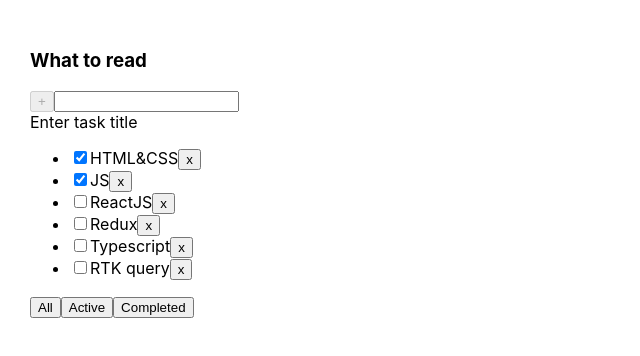
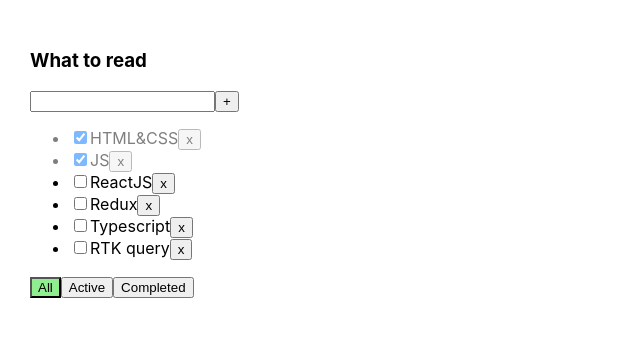
Before and after one commit to Katrin3536/todolists, a React (Vite) app: page / in a window 1280 px wide. Shown: the top 356 px of the page, without its empty margins (0-640 px from the left). Built offline with nearby package versions, Linux system fonts and the light colour scheme.

Commit message:
add object Error in components

```diff
--- a/src/App.css
+++ b/src/App.css
@@ -6,3 +6,19 @@
 .app > div {
   margin-right: 50px;
 }
+
+.error {
+  border: red 1px solid;
+}
+
+.error-message {
+  color: red;
+}
+
+.active-filter {
+  background-color: lightgreen;
+}
+
+.is-done {
+  opacity: 0.5;
+}
--- a/src/App.tsx
+++ b/src/App.tsx
@@ -4,12 +4,12 @@
 import {getFilteredTasks} from './utils.ts';
 import {v1, v4} from 'uuid';
 
-export type FilterValues= 'All' | 'Completed' | 'Active'
+export type FilterValues = 'All' | 'Completed' | 'Active'
 
 
 export const App = () => {
 
-    const todolistTitle = 'What to read'
+    const todolistTitle = 'What to read';
     const [tasks, setTasks] = useState<TaskProps[]>([
         {id: v1(), title: 'HTML&CSS', isDone: true},
         {id: v1(), title: 'JS', isDone: true},
@@ -19,11 +19,11 @@
         {id: v1(), title: 'RTK query', isDone: false},
     ]);
 
-    const [filter, setFilter] = useState<FilterValues>('All')
+    const [filter, setFilter] = useState<FilterValues>('All');
 
-    const deleteTask = (taskId: TaskProps["id"]) => {
-        const filteredTasks:TaskProps[]=tasks.filter(task => task.id !== taskId);
-        setTasks(filteredTasks)
+    const deleteTask = (taskId: TaskProps['id']) => {
+        const filteredTasks: TaskProps[] = tasks.filter(task => task.id !== taskId);
+        setTasks(filteredTasks);
     };
 
 
@@ -37,28 +37,40 @@
     // }
 
 
-    const changeFilter =(filter:FilterValues)=>{
-        setFilter(filter)
-    }
+    const changeFilter = (filter: FilterValues) => {
+        setFilter(filter);
+    };
 
-    const createTask = (title:string) => {
-        const newTask:TaskProps={
+    const createTask = (title: string) => {
+        const newTask: TaskProps = {
             id: v4(),
-            title:title,
-            isDone:false
-        }
-        const newTasks:TaskProps[] = [newTask,...tasks]
-        setTasks(newTasks)
-    }
+            title: title,
+            isDone: false
+        };
+        const newTasks: TaskProps[] = [newTask, ...tasks];
+        setTasks(newTasks);
+    };
+
+    const changeTaskStatus = (taskId: TaskProps['id'], status: TaskProps['isDone']) => {
+        // const task = tasks.find(task => task.id === taskId);
+        // if (task) {
+        //     task.isDone = status;
+        //     setTasks([...tasks]);
+        // }
+        const newState = tasks.map(task=>task.id === taskId?{...task, isDone:status}:task);
+        setTasks(newState);
+    };
 
     return (
         <div className="app">
             <Todolist title={todolistTitle}
-                      // tasks={filteredTasks}
+                // tasks={filteredTasks}
                       tasks={getFilteredTasks(tasks, filter)}
                       deleteTask={deleteTask}
                       changeFilter={changeFilter}
                       createTask={createTask}
+                      changeTaskStatus={changeTaskStatus}
+                      filter={filter}
             />
         </div>
     );
--- a/src/Button.tsx
+++ b/src/Button.tsx
@@ -2,8 +2,9 @@
     title: string;
     onClick?: () => void;
     disabled?: boolean;
+    className?: string;
 }
 
-export const Button = ({title,onClick,disabled}:Props) => {
-  return <button onClick={onClick} disabled={disabled}>{title}</button>
+export const Button = ({title,onClick,disabled,className}:Props) => {
+  return <button className={className} onClick={onClick} disabled={disabled}>{title}</button>
 }
--- a/src/Todolist/Todolist.tsx
+++ b/src/Todolist/Todolist.tsx
@@ -13,21 +13,39 @@
     tasks: TaskProps[],
     deleteTask: (taskId: TaskProps['id']) => void,
     changeFilter: (filter: FilterValues) => void,
-    createTask: (title: string) => void
+    createTask: (title: string) => void,
+    changeTaskStatus: (taskId: TaskProps['id'], status: TaskProps['isDone']) => void,
+    filter: FilterValues,
 }
 
 
-export const Todolist = ({title, tasks, deleteTask, changeFilter, createTask}: Props) => {
+export const Todolist = (
+    {
+        title,
+        tasks,
+        deleteTask,
+        changeFilter,
+        createTask,
+        changeTaskStatus,
+        filter
+    }: Props) => {
 
     const [taskTitle, setTaskTitle] = useState<string>('');
+    const [error, setError] = useState<string | null>(null);
+
 
     const mappedTasks = tasks.length === 0 ? (<p>" No tasks"</p>) :
         (<ul>{tasks.map((t) => {
                 const deleteTaskHandler = () => {
                     deleteTask(t.id);
                 };
-                return (<li key={t.id}>
-                    <input type="checkbox" checked={t.isDone}/>
+                const changeTaskStatusHandler = (e: ChangeEvent<HTMLInputElement>) => {
+                    const newStatusValue = e.currentTarget.checked;
+                    changeTaskStatus(t.id, newStatusValue);
+
+                };
+                return (<li key={t.id} className={t.isDone ? 'is-done' : ''}>
+                    <input type="checkbox" checked={t.isDone} onChange={changeTaskStatusHandler}/>
                     <span>{t.title}</span>
                     <Button title={'x'} onClick={deleteTaskHandler}/>
                 </li>);
@@ -38,21 +56,28 @@
     // const inputRef = useRef<HTMLInputElement>(null);
 
     const createTaskHandler = () => {
-        createTask(taskTitle);
-        setTaskTitle('');
+        const trimmedTitle = taskTitle.trim();
+        if (trimmedTitle != '') {
+            createTask(trimmedTitle);
+            setTaskTitle('');
+        } else {
+            setError('Title is required');
+        }
     };
 
     const changeTaskTitleHandler = (e: ChangeEvent<HTMLInputElement>) => {
         setTaskTitle(e.currentTarget.value);
+        setError(null);
     };
 
     const createTaskOnEnterHandler = (e: KeyboardEvent<HTMLInputElement>) => {
-        if (e.key === 'Enter' && isTitleValid) {
+        // if (e.key === 'Enter' && isTitleValid) {
+        if (e.key === 'Enter') {
             createTaskHandler();
         }
     };
 
-    const isTitleValid = taskTitle.length>0 && taskTitle.length <10
+    // const isTitleValid = taskTitle.length>0 && taskTitle.length <10
 
     return (
         <div>
@@ -64,17 +89,22 @@
                 {/*        inputRef.current.value = ""*/}
                 {/*    }}}/>*/}
                 {/*<input ref={inputRef}/>*/}
-                <Button title={'+'} onClick={createTaskHandler} disabled={!isTitleValid}/>
-                <input value={taskTitle} onChange={changeTaskTitleHandler} onKeyDown={createTaskOnEnterHandler}/>
-                {taskTitle.length === 0 && <div>Enter task title</div>}
-                {isTitleValid &&  <div> Min title length 1 characters</div>}
-                {taskTitle.length > 10 && <div style={{color:"red"}}>Max title length 10 characters</div>}
+                <input className={error ? 'error' : ''}
+                       value={taskTitle}
+                       onChange={changeTaskTitleHandler}
+                       onKeyDown={createTaskOnEnterHandler}/>
+                {/*<Button title={'+'} onClick={createTaskHandler} disabled={!isTitleValid}/>*/}
+                <Button title={'+'} onClick={createTaskHandler}/>
+                {error && <div className={'error-message'}>{error}</div>}
+                {/*{taskTitle.length === 0 && <div>Enter task title</div>}*/}
+                {/*{isTitleValid &&  <div> Min title length 1 characters</div>}*/}
+                {/*{taskTitle.length > 10 && <div style={{color:"red"}}>Max title length 10 characters</div>}*/}
             </div>
             {mappedTasks}
             <div>
-                <Button title="All" onClick={() => changeFilter('All')}/>
-                <Button title="Active" onClick={() => changeFilter('Active')}/>
-                <Button title="Completed" onClick={() => changeFilter('Completed')}/>
+                <Button className={filter === 'All'?'active-filter':""} title="All" onClick={() => changeFilter('All')}/>
+                <Button className={filter === 'Active'?'active-filter':""} title="Active" onClick={() => changeFilter('Active')}/>
+                <Button className={filter === 'Completed'?'active-filter':""} title="Completed" onClick={() => changeFilter('Completed')}/>
             </div>
 
         </div>
```
